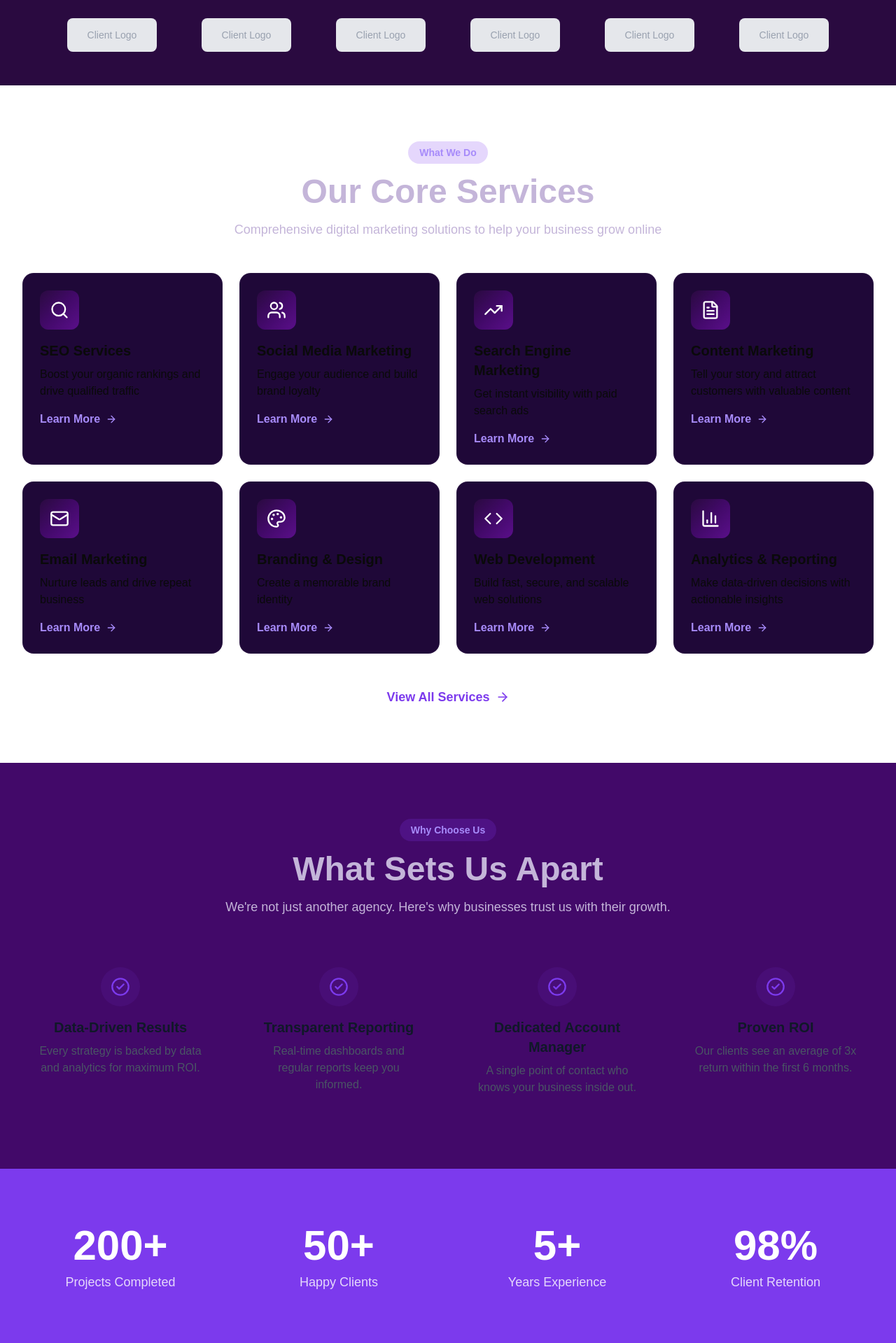
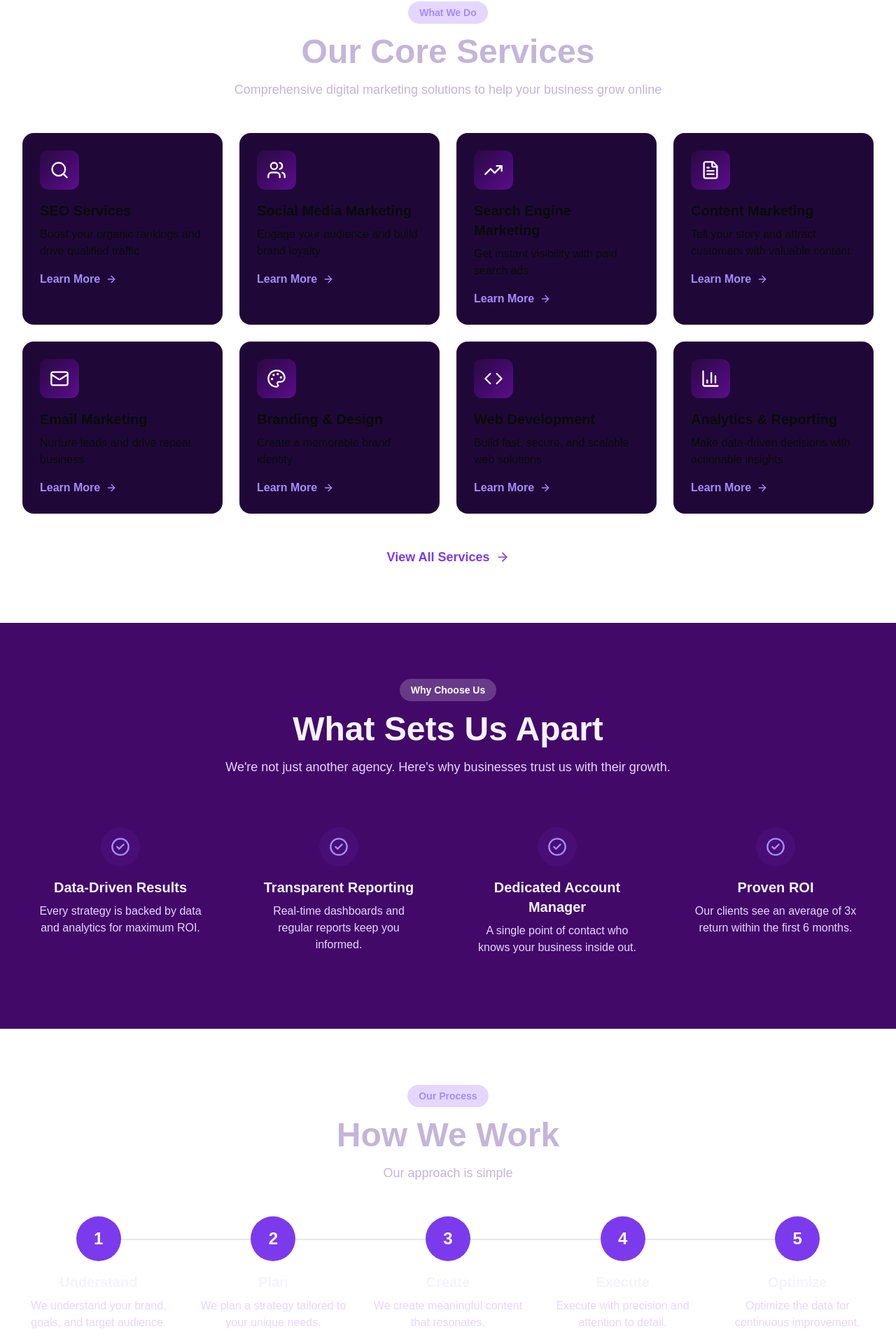
Before and after one commit to harshsksh/deltaclicks, a Next.js app: page / in a window 1280 px wide. Shown: the part 878-2797 px from the top of the page at 70% size. Built offline with nearby package versions, Linux system fonts and the light colour scheme.

Commit message:
home page updates

```diff
--- a/src/app/page.js
+++ b/src/app/page.js
@@ -42,10 +42,11 @@ export default function Home() {
   ];
 
   const processSteps = [
-    { number: 1, title: 'Discovery', description: 'We learn about your business, goals, and target audience.' },
-    { number: 2, title: 'Strategy', description: 'Custom marketing strategy tailored to your unique needs.' },
-    { number: 3, title: 'Execution', description: 'Our experts implement campaigns with precision.' },
-    { number: 4, title: 'Optimize', description: 'Continuous testing and optimization for better results.' },
+    { number: 1, title: 'Understand', description: 'We understand your brand, goals, and target audience.' },
+    { number: 2, title: 'Plan', description: 'We plan a strategy tailored to your unique needs.' },
+    { number: 3, title: 'Create', description: 'We create meaningful content that resonates.' },
+    { number: 4, title: 'Execute', description: 'Execute with precision and attention to detail.' },
+    { number: 5, title: 'Optimize', description: 'Optimize the data for continuous improvement.' },
   ];
 
   return (
@@ -57,20 +58,6 @@ export default function Home() {
         primaryCTA={{ href: '/contact', text: 'Get Started' }}
         secondaryCTA={{ href: '/portfolio', text: 'View Our Work' }}
       />
-
-      {/* Trust Strip */}
-      <section className="py-12 bg-boundary">
-        <div className="container mx-auto px-4 sm:px-6 lg:px-8">
-          <p className="text-center text-text-muted mb-8">Trusted by 50+ brands worldwide</p>
-          <div className="flex flex-wrap justify-center items-center gap-8 md:gap-16">
-            {[1, 2, 3, 4, 5, 6].map((i) => (
-              <div key={i} className="w-32 h-12 bg-gray-200 rounded-lg flex items-center justify-center">
-                <span className="text-gray-400 text-sm">Client Logo</span>
-              </div>
-            ))}
-          </div>
-        </div>
-      </section>
 
       {/* Services Overview Section */}
       <section className="py-20">
@@ -100,6 +87,7 @@ export default function Home() {
             label="Why Choose Us"
             title="What Sets Us Apart"
             subtitle="We're not just another agency. Here's why businesses trust us with their growth."
+            light
           />
           <StaggerContainer className="grid grid-cols-1 sm:grid-cols-2 lg:grid-cols-4 gap-8">
             {whyChooseUs.map((item, index) => {
@@ -108,10 +96,10 @@ export default function Home() {
                 <FadeIn key={index} delay={index * 0.1}>
                   <Card className="p-6 h-full text-center">
                     <div className="w-14 h-14 bg-primary/10 rounded-full flex items-center justify-center mx-auto mb-4">
-                      <ItemIcon className="w-7 h-7 text-primary" />
+                      <ItemIcon className="w-7 h-7 text-primary-light" />
                     </div>
-                    <h3 className="text-xl font-bold text-gray-900 mb-2">{item.title}</h3>
-                    <p className="text-gray-600">{item.description}</p>
+                    <h3 className="text-xl font-bold text-text-primary mb-2">{item.title}</h3>
+                    <p className="text-text-secondary">{item.description}</p>
                   </Card>
                 </FadeIn>
               );
@@ -120,26 +108,23 @@ export default function Home() {
         </div>
       </section>
 
-      {/* Stats Counter Section */}
-      <StatsCounter stats={stats} />
-
       {/* How We Work Section */}
       <section className="py-20">
         <div className="container mx-auto px-4 sm:px-6 lg:px-8">
           <SectionHeading
             label="Our Process"
             title="How We Work"
-            subtitle="A proven methodology that delivers consistent results"
+            subtitle="Our approach is simple"
           />
-          <div className="grid grid-cols-1 sm:grid-cols-2 lg:grid-cols-4 gap-8">
+          <div className="grid grid-cols-1 sm:grid-cols-2 lg:grid-cols-5 gap-8">
             {processSteps.map((step, index) => (
               <FadeIn key={index} delay={index * 0.1}>
                 <div className="text-center relative">
                   <div className="w-16 h-16 bg-primary text-white rounded-full flex items-center justify-center text-2xl font-bold mx-auto mb-4">
                     {step.number}
                   </div>
-                  <h3 className="text-xl font-bold text-gray-900 mb-2">{step.title}</h3>
-                  <p className="text-gray-600">{step.description}</p>
+                  <h3 className="text-xl font-bold text-text-primary mb-2">{step.title}</h3>
+                  <p className="text-text-secondary">{step.description}</p>
                   {index < processSteps.length - 1 && (
                     <div className="hidden lg:block absolute top-8 left-1/2 w-full h-0.5 bg-gray-200 -z-10" />
                   )}
@@ -149,69 +134,6 @@ export default function Home() {
           </div>
         </div>
       </section>
-
-      {/* Portfolio Highlights Section */}
-      <section className="py-20 bg-boundary">
-        <div className="container mx-auto px-4 sm:px-6 lg:px-8">
-          <SectionHeading
-            label="Our Work"
-            title="Featured Projects"
-            subtitle="See how we've helped businesses achieve remarkable results"
-          />
-          <div className="grid grid-cols-1 sm:grid-cols-2 lg:grid-cols-3 gap-8">
-            {featuredProjects.map((project, index) => (
-              <FadeIn key={project.slug} delay={index * 0.1}>
-                <Card className="group overflow-hidden">
-                  <div className="relative h-64 bg-gray-200 overflow-hidden">
-                    <Image
-                      src={project.image}
-                      alt={project.title}
-                      fill
-                      className="object-cover group-hover:scale-110 transition-transform duration-500"
-                    />
-                    <div className="absolute inset-0 bg-gradient-to-t from-black/70 to-transparent opacity-0 group-hover:opacity-100 transition-opacity duration-300 flex items-end p-6">
-                      <Link
-                        href={`/portfolio/${project.slug}`}
-                        className="text-white font-semibold flex items-center"
-                      >
-                        View Case Study
-                        <ArrowRight className="w-4 h-4 ml-2" />
-                      </Link>
-                    </div>
-                  </div>
-                  <div className="p-6">
-                    <span className="inline-block px-3 py-1 bg-primary/10 text-primary text-sm font-medium rounded-full mb-3">
-                      {project.category}
-                    </span>
-                    <h3 className="text-xl font-bold text-gray-900 mb-2">{project.title}</h3>
-                    <p className="text-gray-600 mb-4">{project.description}</p>
-                    <div className="flex flex-wrap gap-4">
-                      {project.results.slice(0, 2).map((result, i) => (
-                        <div key={i}>
-                          <div className="text-lg font-bold text-primary">{result.metric}</div>
-                          <div className="text-sm text-gray-500">{result.label}</div>
-                        </div>
-                      ))}
-                    </div>
-                  </div>
-                </Card>
-              </FadeIn>
-            ))}
-          </div>
-          <div className="text-center mt-12">
-            <Link
-              href="/portfolio"
-              className="inline-flex items-center bg-primary hover:bg-primary-dark text-white px-8 py-3 rounded-full font-medium transition-colors"
-            >
-              View All Work
-              <ArrowRight className="w-5 h-5 ml-2" />
-            </Link>
-          </div>
-        </div>
-      </section>
-
-      {/* Testimonials Section */}
-      <Testimonials testimonials={testimonials} />
 
       {/* CTA Banner Section */}
       <CTABanner
--- a/src/components/layout/Navbar.jsx
+++ b/src/components/layout/Navbar.jsx
@@ -53,6 +53,7 @@ export default function Navbar() {
                   sizes="(max-width: 640px) 256px, 320px"
                   className="object-contain transition-transform group-hover:scale-105"
                   priority
+                  loading="eager"
                 />
               </div>
             </Link>
```
